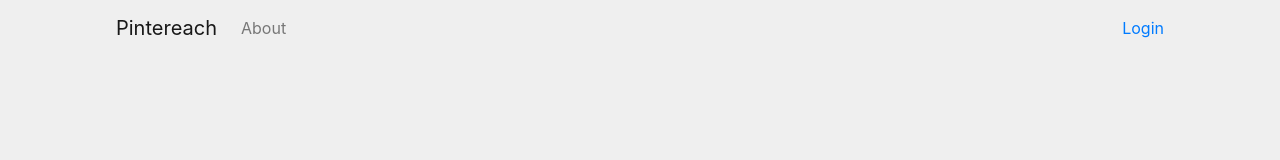
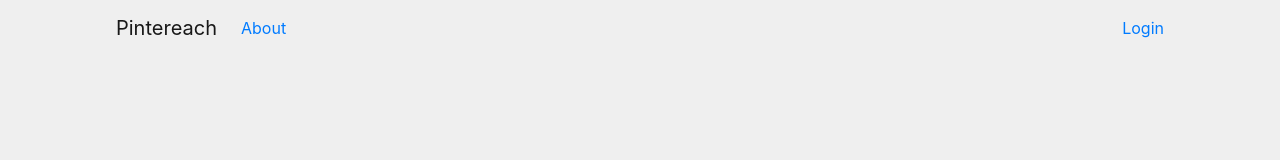
Before and after one commit to daquinons/pintereach-react, a React (Create React App) app: page /boards/1 in a window 1280 px wide. Shown: the top 160 px of the page. Built offline with nearby package versions, Linux system fonts and the light colour scheme.

Commit message:
Improve Links in NavBar

```diff
--- a/src/components/NavBar/NavBar.jsx
+++ b/src/components/NavBar/NavBar.jsx
@@ -21,13 +21,19 @@ const NavBar = props => {
           <Nav className="mr-auto">
             {props.isLoggedIn ? (
               <>
-                <Nav.Link href="/boards">My Boards</Nav.Link>
-                <Nav.Link href="/browse">Browse</Nav.Link>
+                <Nav.Link>
+                  <Link to="/boards">My Boards</Link>
+                </Nav.Link>
+                <Nav.Link>
+                  <Link to="/browse">Browse</Link>
+                </Nav.Link>
               </>
             ) : (
               undefined
             )}
-            <Nav.Link href="/about">About</Nav.Link>
+            <Nav.Link>
+              <Link to="/about">About</Link>
+            </Nav.Link>
           </Nav>
           {props.isLoggedIn ? (
             <a onClick={onLogout} href="/#">
```
